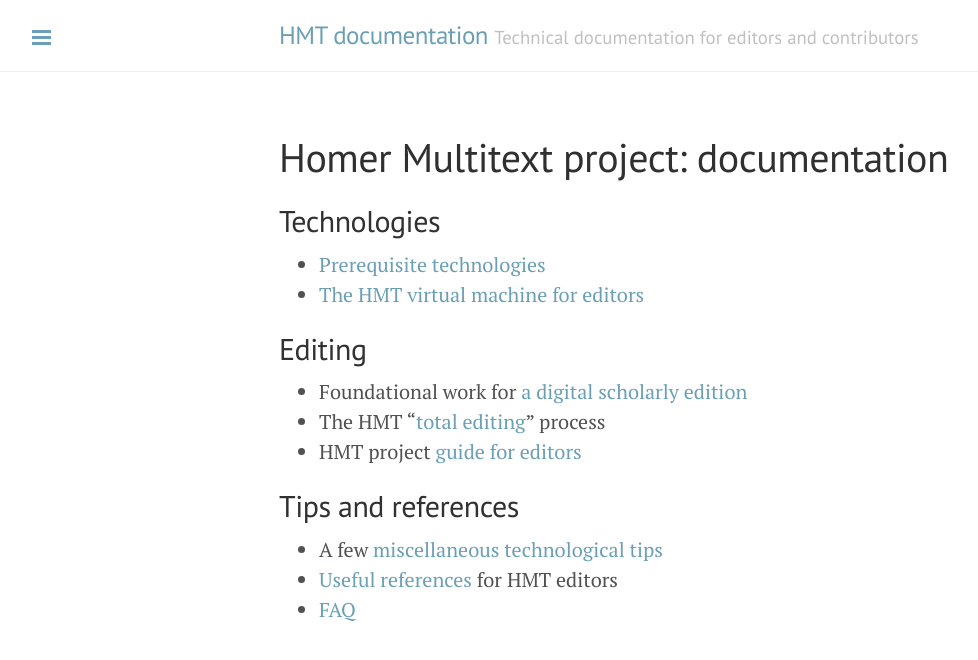
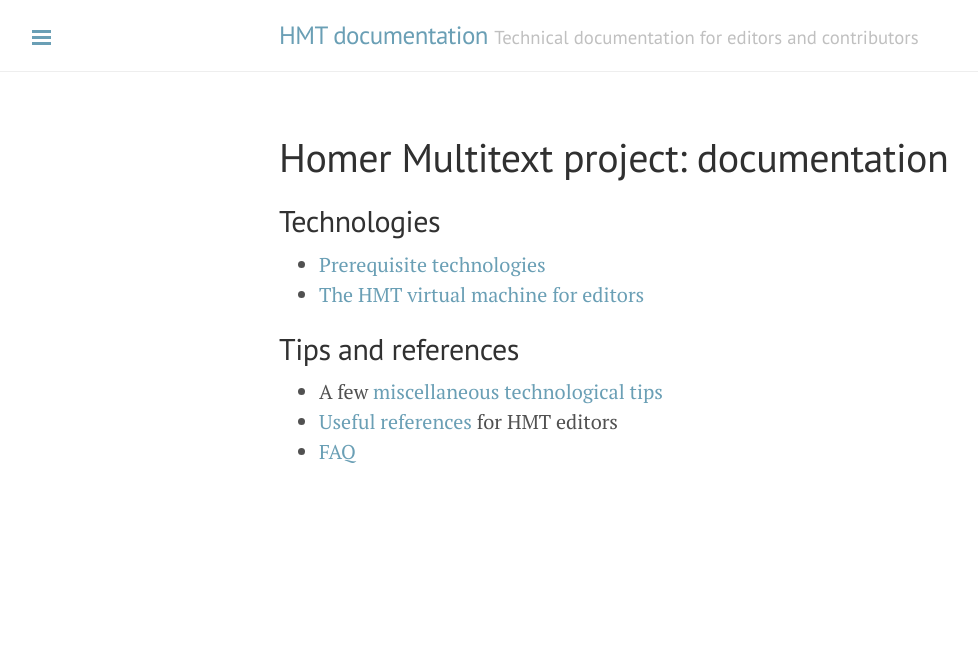
Before and after one commit to homermultitext/hmt-docs, a Jekyll site: the page built from index.md, in a window 1280 px wide. Shown: the top 660 px of the page, without its empty margins (1-979 px from the left). Built offline with Jekyll 4.4.1, drawn with Linux system fonts in a browser that asks for light colours.

Commit message:
Mv temply some links

```diff
--- a/index.md
+++ b/index.md
@@ -10,12 +10,8 @@ layout: page
 - [Prerequisite technologies](tech)
 - [The HMT virtual machine for editors](vm)
 
-## Editing ##
 
 
-- Foundational work for [a digital scholarly edition](dse)
-- The HMT "[total editing](totaled)" process
-- HMT project [guide for editors](http://homermultitext.github.io/hmt-editors-guide/editorial-policies/)
 
 ## Tips and references ##
 
```
